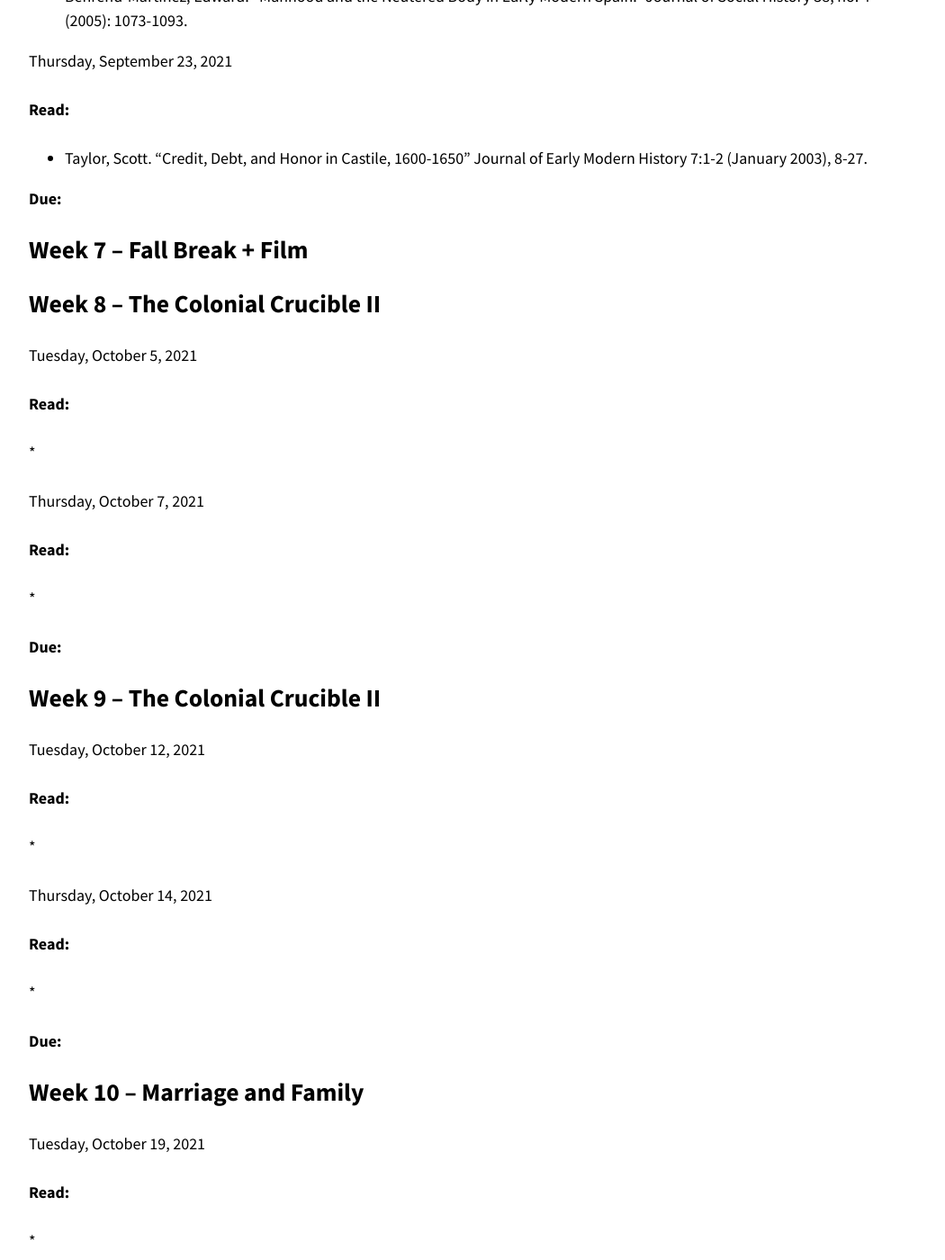
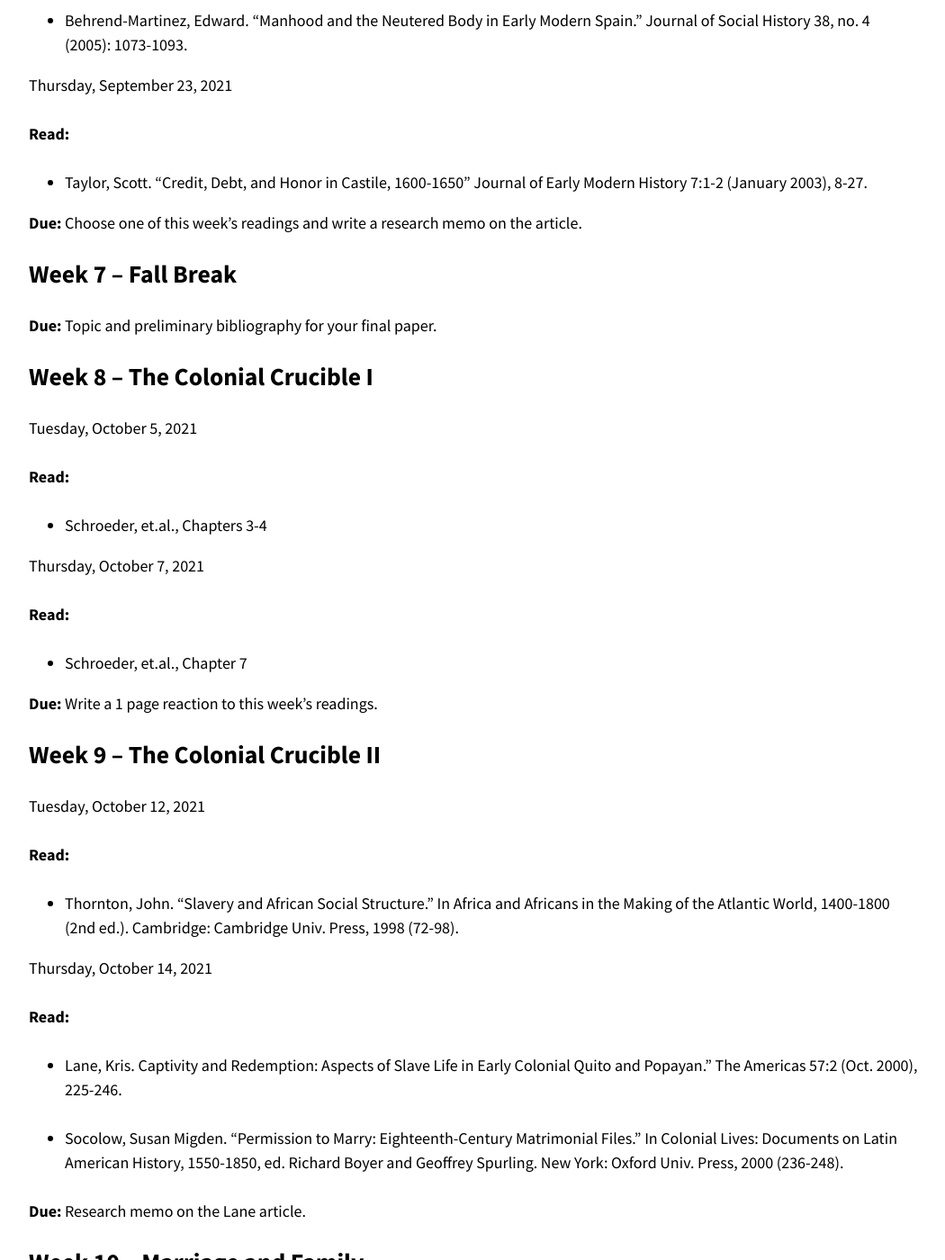
Before and after one commit to chadblack/465F2021, a Jekyll site: the page built from calendar.md, in a window 1280 px wide and 1400 px high, scrolled down 3032 px. Shown: the whole window at 90% size, without its empty margins (114-1164 px from the left). Built offline with Jekyll 4.4.1, drawn with Linux system fonts in a browser that asks for light colours; nearby versions of some CDN libraries; some of the changed text lies outside the part shown.

Commit message:
calendar build out

```diff
--- a/calendar.md
+++ b/calendar.md
@@ -91,7 +91,9 @@ Thursday, September 9, 2021
   Gobierno*, Trans. John V. Murra, et. al. Mexico: Siglo Veintiuno, 1992
   [1615]. Text and drawings.
 
-**Due:**
+**Due:** Write a research memo on Salomon's article. Instructions for how to
+write a research memo are available
+[here](https://chadblack.net/LatAmSport2019/memo/).
 
 ## Week 5 -- Before the Conquest II
 
@@ -109,7 +111,8 @@ Thursday, September 16, 2021
   Human: Body and Person in Aztec Tenochtitlan," in *Gender and Power in
   Prehispanic Mesoamerica* (Austin: University of Texas, 2000).
 
-**Due:**
+**Due:** Write a one page reaction paper to the week's readings. Can you
+identify parallels between the chapters in Schroeder and Joyce?
 
 ## Week 6 Before the Conquest III
 
@@ -133,25 +136,29 @@ Thursday, September 23, 2021
 * Taylor, Scott. "Credit, Debt, and Honor in Castile, 1600-1650" Journal of
   Early Modern History 7:1-2 (January 2003), 8-27.
 
-**Due:**
+**Due:** Choose one of this week's readings and write a research memo on the
+article.
 
-## Week 7 -- Fall Break + Film
+## Week 7 -- Fall Break
 
-## Week 8 -- The Colonial Crucible II
+**Due:** Topic and preliminary bibliography for your final paper.
+
+## Week 8 -- The Colonial Crucible I
 
 Tuesday, October 5, 2021
 
 **Read:**
 
-*
+* Schroeder, et.al., Chapters 3-4
 
 Thursday, October 7, 2021
 
 **Read:**
 
-*
+* Schroeder, et.al., Chapter 7
 
-**Due:**
+**Due:** Write a 1 page reaction to this week's readings.
+
 
 ## Week 9 -- The Colonial Crucible II
 
@@ -159,15 +166,24 @@ Tuesday, October 12, 2021
 
 **Read:**
 
-*
+* Thornton, John. "Slavery and African Social Structure." In Africa and
+  Africans in the Making of the Atlantic World, 1400-1800 (2nd ed.).
+  Cambridge: Cambridge Univ. Press, 1998 (72-98).
+
 
 Thursday, October 14, 2021
 
 **Read:**
 
-*
+* Lane, Kris. Captivity and Redemption: Aspects of Slave Life in Early
+  Colonial Quito and Popayan." The Americas 57:2 (Oct. 2000), 225-246.
 
-**Due:**
+* Socolow, Susan Migden. "Permission to Marry: Eighteenth-Century Matrimonial
+  Files." In Colonial Lives: Documents on Latin American History, 1550-1850,
+  ed. Richard Boyer and Geoffrey Spurling. New York: Oxford Univ. Press, 2000
+  (236-248).
+
+**Due:** Research memo on the Lane article.
 
 ## Week 10 -- Marriage and Family
 
@@ -183,7 +199,7 @@ Thursday, October 21, 2021
 
 *
 
-**Due:**
+**Due:** Research memos on 5 of your paper sources.
 
 ## Week 11 -- The Religious Option
 
@@ -191,15 +207,24 @@ Tuesday, October 26, 2021
 
 **Read:**
 
-*
+* Lavrin, Asunción. "Sexuality in Colonial Mexico: A Church Dilemma." In
+   Sexuality & Marriage in Colonial Latin America, ed. Asunción Lavrin.
 
 Thursday, October 28, 2021
 
 **Read:**
 
-*
+* van Deusen, Nancy E. "Defining the Sacred and the Worldly: Beatas and
+  Recogidas in Late-Seventeenth-Century Lima." Colonial Latin American
+  Historical Review 6:4 (Fall 1997).
 
-**Due:**
+* Holler, Jacqueline. "The Spiritual and Physical Ecstasies of a
+  Sixteenth-Century Beata: Marina de San Miguel Confesses Before the Mexican
+  Inquisition." In Colonial Lives, Documents on Latin American History,
+  1550-1850, ed. Richard Boyer and Geoffrey Spurling. New York: Oxford Univ.
+  Press, 2000 (77-100).
+
+**Due:** Write a 1 page response to the case of Marina de San Miguel.
 
 ## Week 12 -- Sexuality and Society I
 
@@ -239,15 +264,19 @@ Tuesday, November 16, 2021
 
 **Read:**
 
-*
+* *Baptism Through Incision: The Postmortem Cesarean Operation in the Spanish
+  Empire* 41-93.
+
 
 Thursday, November 18, 2021
 
 **Read:**
 
-*
+* Black, Chad. "Negotiating Adultery in Bourbon Quito," *Routledge Reader on
+  Colonialism and Sexuality*. London: Routledge Press, 2021.
 
-**Due:**
+**Due:** Write a one page response to Baptism through Incision. Consider how
+this treatise was politically reactionary.
 
 ## Week 15 -- Thanksgiving
 
```
